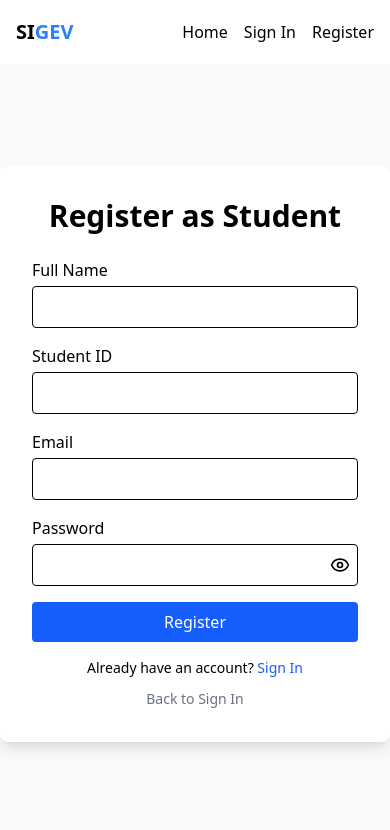
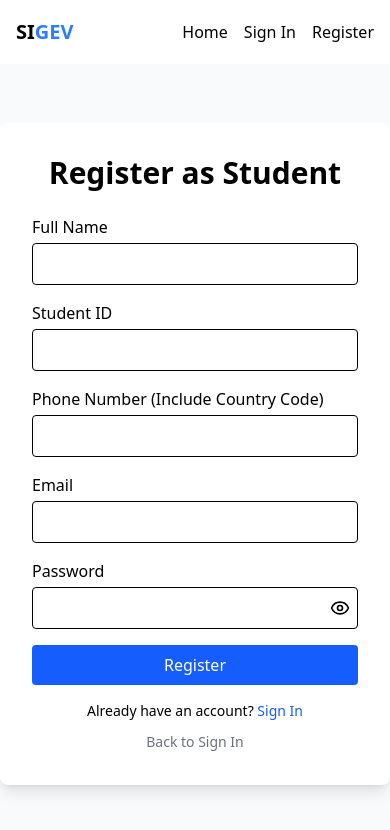
Before and after one commit to SIGEG-Organizacion/frontend, a React (Vite) app: page /register/student in a window 390 px wide. Shown: the top 830 px of the page. Built offline with nearby package versions, Linux system fonts and the light colour scheme; no server answers.

Commit message:
Add phone number to student register

```diff
--- a/src/i18n/en.json
+++ b/src/i18n/en.json
@@ -24,6 +24,7 @@
     "name": "Full Name",
     "studentId": "Student ID",
     "email": "Email",
+    "phoneNumber": "Phone Number (Include Country Code)",
     "password": "Password",
     "submit": "Register",
     "loading": "Registering...",
--- a/src/i18n/es.json
+++ b/src/i18n/es.json
@@ -24,6 +24,7 @@
     "name": "Nombre Completo",
     "studentId": "ID de Estudiante",
     "email": "Correo Electrónico",
+    "phoneNumber": "Número Telefónico (Incluye Código de País)",
     "password": "Contraseña",
     "submit": "Registrarse",
     "loading": "Registrando...",
--- a/src/modules/auth/pages/RegisterStudentPage.tsx
+++ b/src/modules/auth/pages/RegisterStudentPage.tsx
@@ -13,6 +13,7 @@ const RegisterStudentPage: React.FC = () => {
   const [form, setForm] = useState<RegisterStudentData>({
     name: '',
     email: '',
+    phone_number: '',
     password: '',
     studentId: '',
   })
@@ -81,6 +82,21 @@ const RegisterStudentPage: React.FC = () => {
         </div>
 
         <div>
+          <label htmlFor="phone_number" className="block mb-1 font-medium">
+            {t('registerStudent.phoneNumber')}
+          </label>
+          <input
+            id="phone_number"
+            name="phone_number"
+            type="tel"
+            value={form.phone_number}
+            onChange={handleChange}
+            required
+            className="w-full border rounded px-3 py-2 focus:outline-none focus:ring"
+          />
+        </div>
+
+        <div>
           <label htmlFor="email" className="block mb-1 font-medium">
             {t('registerStudent.email')}
           </label>
--- a/src/modules/auth/types/auth.d.ts
+++ b/src/modules/auth/types/auth.d.ts
@@ -23,6 +23,7 @@ export interface Credentials {
 export interface RegisterStudentData {
   name: string
   email: string
+  phone_number: string
   password: string
   studentId: string
 }
```
